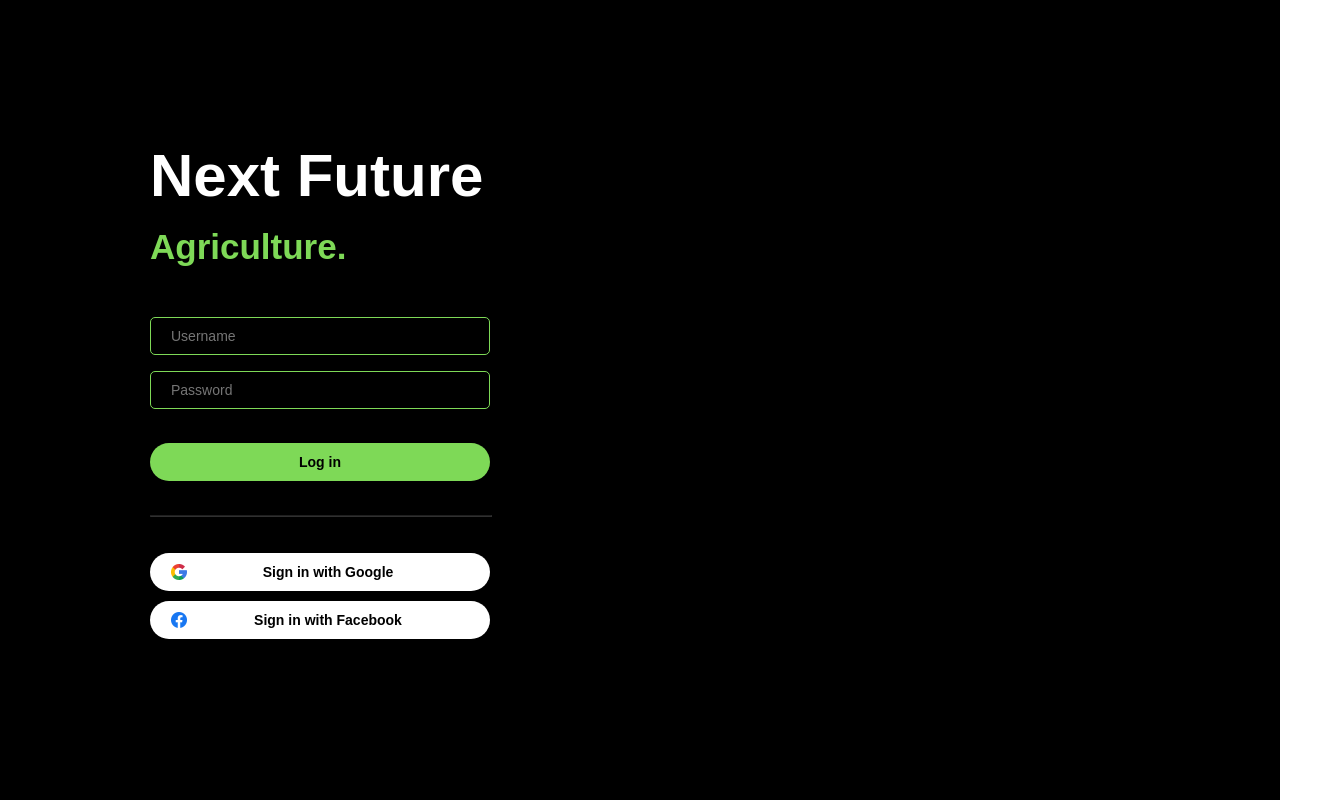
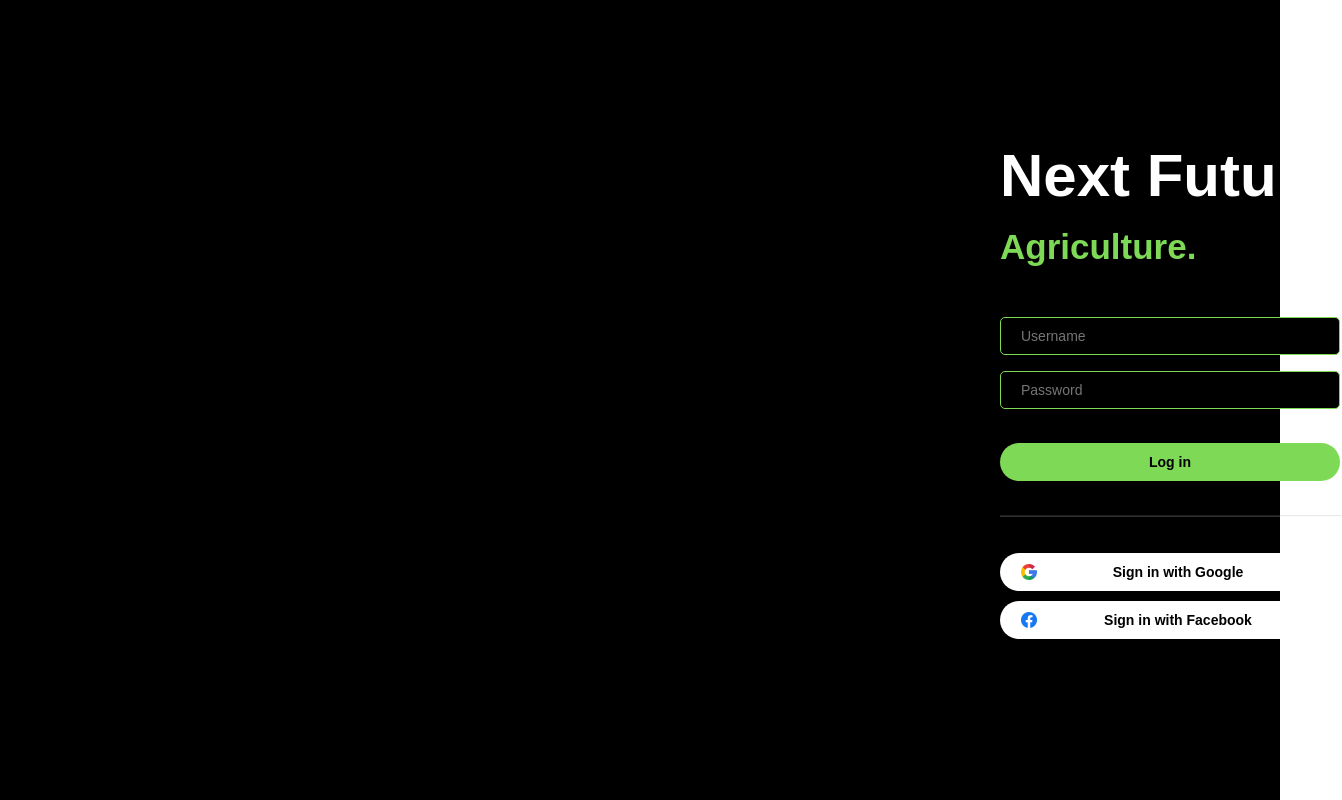
Before and after one commit to IT21823398/AgriMatrix, a React (Vite) app in the folder frontend/: page / in a window 1280 px wide. Shown: the whole page, 1342 px wide, since content can reach past the window. Built offline with nearby package versions, Linux system fonts and the light colour scheme.

Commit message:
changed the margin of the .sign-in to margin-left: 1000px

```diff
--- a/frontend/src/styles/LandingPage.css
+++ b/frontend/src/styles/LandingPage.css
@@ -12,7 +12,7 @@ body {
 }
 
 .sign-in {
-    margin-left: 150px;
+    margin-left: 1000px;
     margin-top: -80px;
 
 }
```
